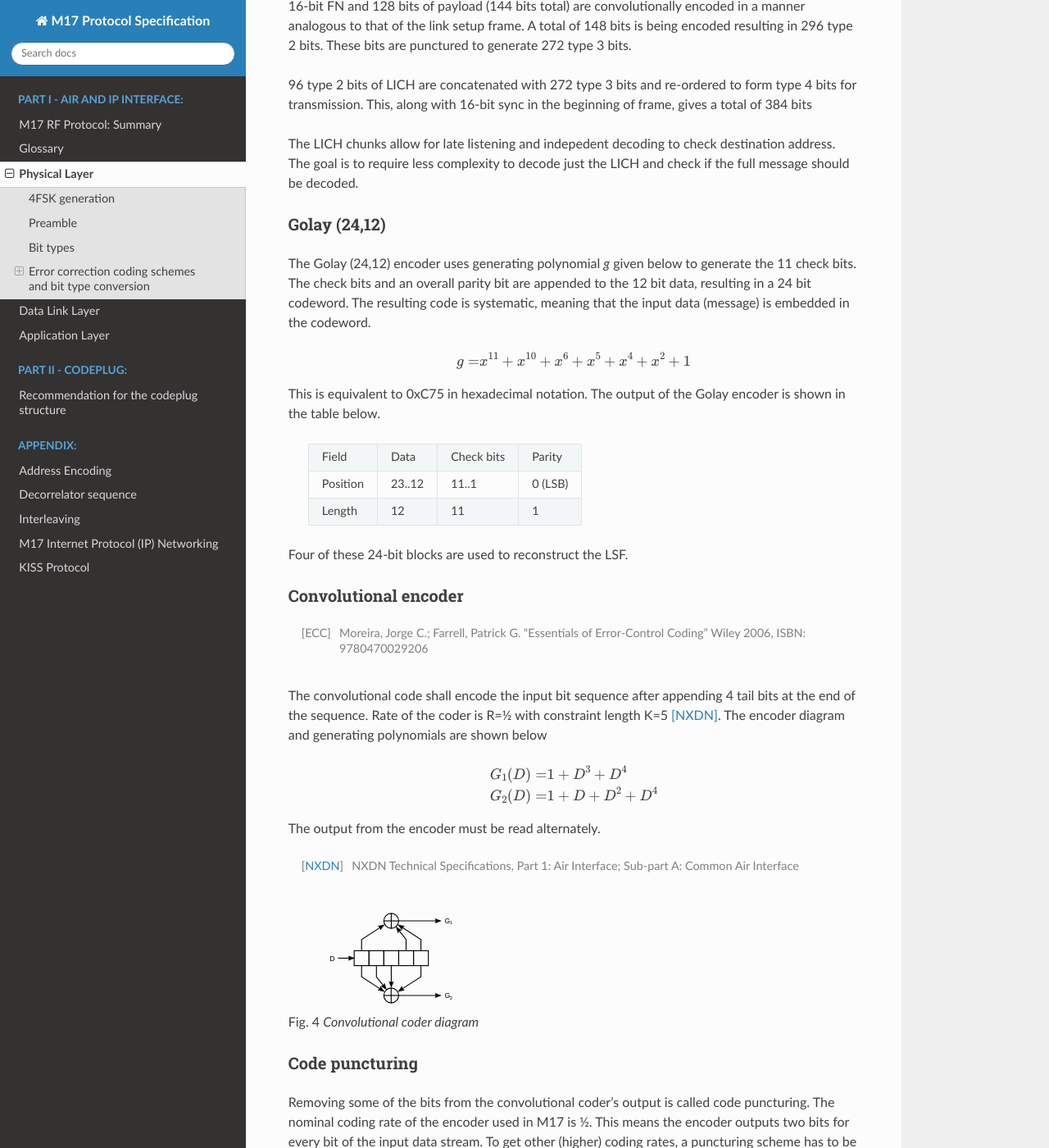
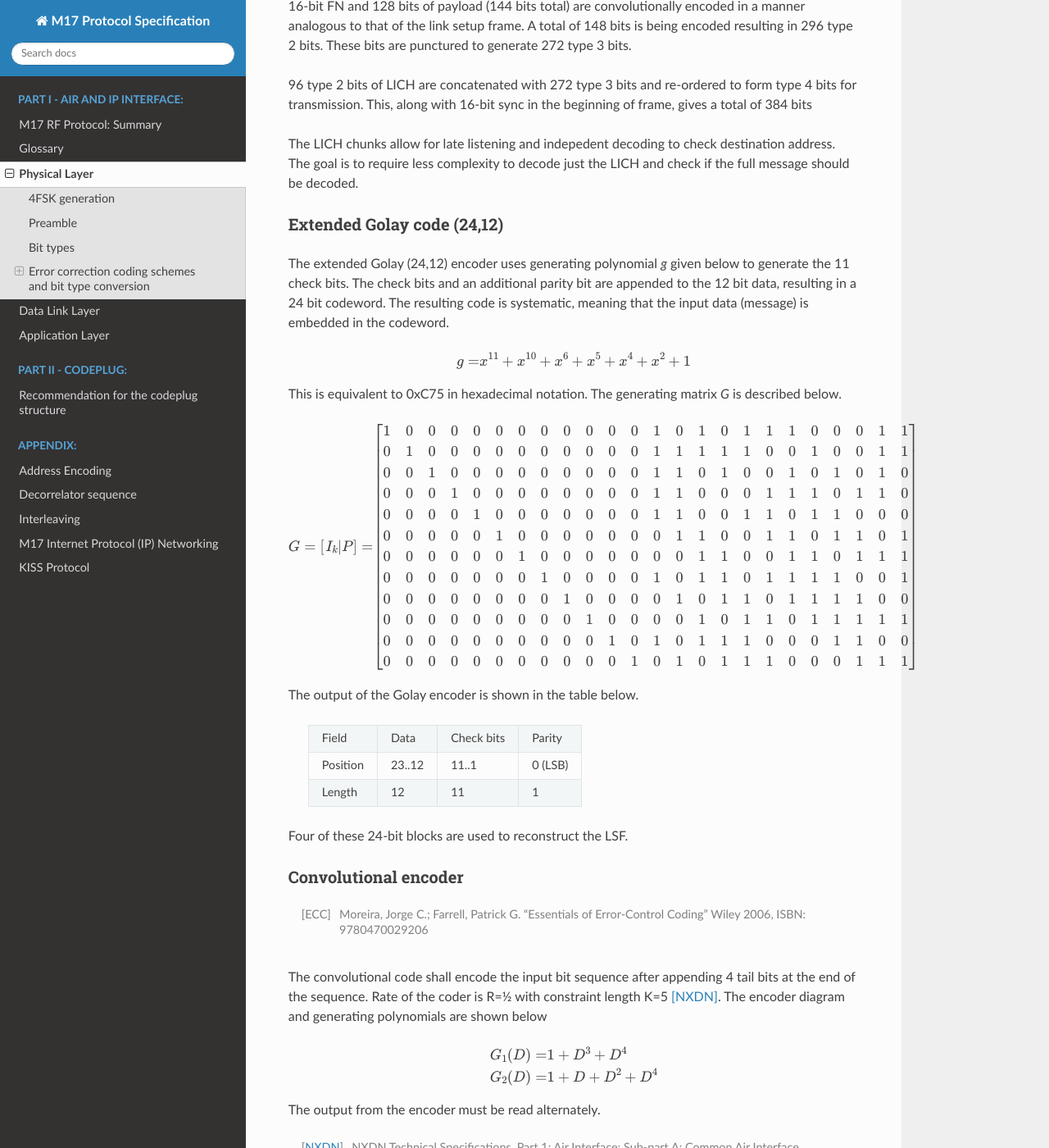
Before and after one commit to M17-Project/M17_spec, a Sphinx documentation site: the page built from docs/physical_layer.rst, in a window 1280 px wide and 1400 px high, scrolled down 2671 px. Shown: the whole window at 82% size. Built offline with Sphinx 7.4.7 and the Read the Docs theme 2.0.0, drawn with Linux system fonts in a browser that asks for light colours.

Commit message:
Update physical_layer.rst
G matrix for the Golay code

```diff
--- a/docs/physical_layer.rst
+++ b/docs/physical_layer.rst
@@ -138,11 +138,11 @@ The LICH chunks allow for late listening and indepedent decoding to
 check destination address. The goal is to require less complexity to
 decode just the LICH and check if the full message should be decoded.
 
-Golay (24,12)
+Extended Golay code (24,12)
 ~~~~~~~~~~~~~
 
-The Golay (24,12) encoder uses generating polynomial *g* given below to generate the 11
-check bits. The check bits and an overall parity bit are appended to
+The extended Golay (24,12) encoder uses generating polynomial *g* given below to generate the 11
+check bits. The check bits and an additional parity bit are appended to
 the 12 bit data, resulting in a 24 bit codeword. The resulting code is systematic,
 meaning that the input data (message) is embedded in the codeword.
 
@@ -152,7 +152,28 @@ meaning that the input data (message) is embedded in the codeword.
    g =& x^{11} + x^{10} + x^6 + x^5 + x^4 + x^2 + 1
    \end{align}
 
-This is equivalent to 0xC75 in hexadecimal notation.
+This is equivalent to 0xC75 in hexadecimal notation. The generating matrix *G* is described below.
+
+.. math::
+   :nowrap:
+
+   \begin{align}
+     G = \begin{bmatrix} I_k | P \end{bmatrix} = & \begin{bmatrix}
+      1&0&0&0&0&0&0&0&0&0&0&0&1&0&1&0&1&1&1&0&0&0&1&1\\
+      0&1&0&0&0&0&0&0&0&0&0&0&1&1&1&1&1&0&0&1&0&0&1&1\\
+      0&0&1&0&0&0&0&0&0&0&0&0&1&1&0&1&0&0&1&0&1&0&1&0\\
+      0&0&0&1&0&0&0&0&0&0&0&0&1&1&0&0&0&1&1&1&0&1&1&0\\
+      0&0&0&0&1&0&0&0&0&0&0&0&1&1&0&0&1&1&0&1&1&0&0&0\\
+      0&0&0&0&0&1&0&0&0&0&0&0&0&1&1&0&0&1&1&0&1&1&0&1\\
+      0&0&0&0&0&0&1&0&0&0&0&0&0&0&1&1&0&0&1&1&0&1&1&1\\
+      0&0&0&0&0&0&0&1&0&0&0&0&1&0&1&1&0&1&1&1&1&0&0&1\\
+      0&0&0&0&0&0&0&0&1&0&0&0&0&1&0&1&1&0&1&1&1&1&0&0\\
+      0&0&0&0&0&0&0&0&0&1&0&0&0&0&1&0&1&1&0&1&1&1&1&1\\
+      0&0&0&0&0&0&0&0&0&0&1&0&1&0&1&1&1&0&0&0&1&1&0&0\\
+      0&0&0&0&0&0&0&0&0&0&0&1&0&1&0&1&1&1&0&0&0&1&1&1\\
+     \end{bmatrix}
+   \end{align}
+
 The output of the Golay encoder is shown in the table below.
 
    +------------+----------+-------------+---------+
```
